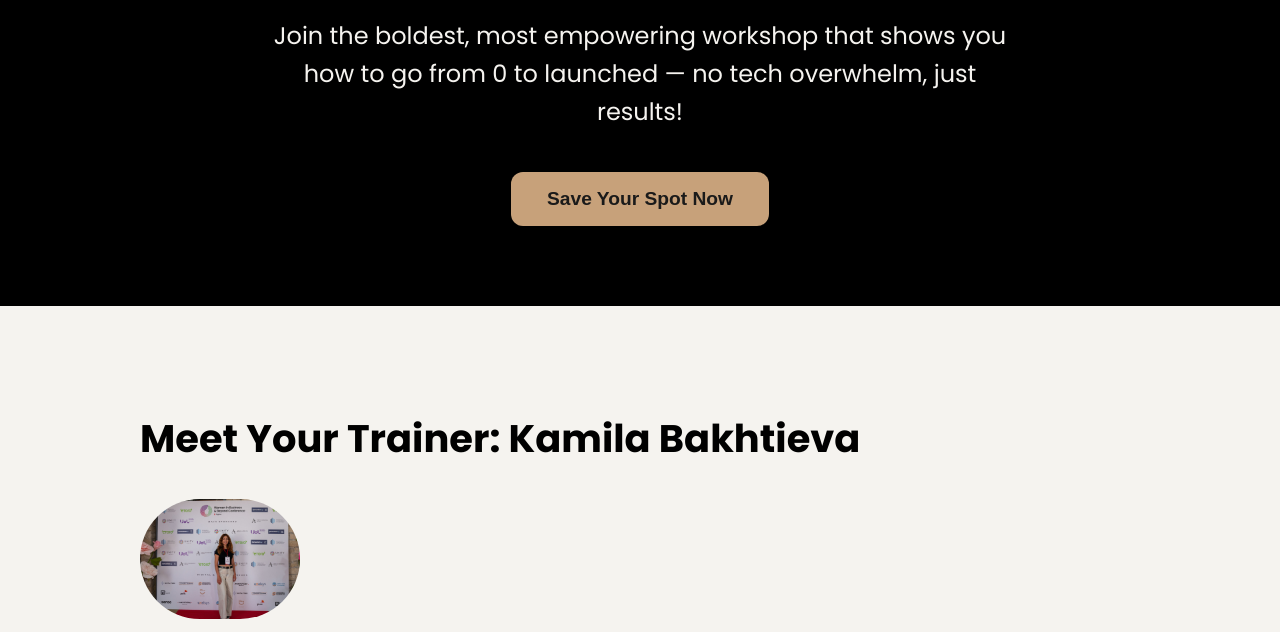
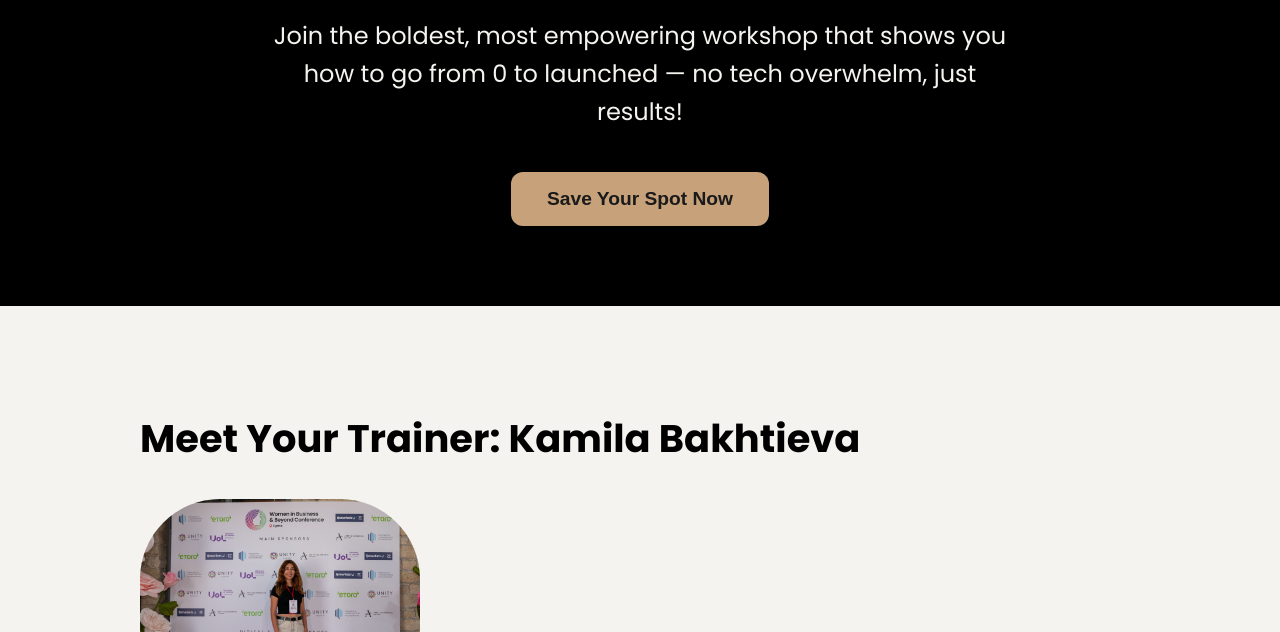
Before and after one commit to KameliyaMi/AIDrive.World, a plain HTML site: page index.html in a window 1280 px wide. Shown: the part 320-952 px from the top of the page. Drawn offline with Linux system fonts and the light colour scheme.

Commit message:
Update index.html

```diff
--- a/index.html
+++ b/index.html
@@ -83,7 +83,7 @@
       color: #888;
     }
     .profile-photo {
-      width: 160px;
+      width: 280px;
       border-radius: 80px;
       margin-bottom: 20px;
     }
```
